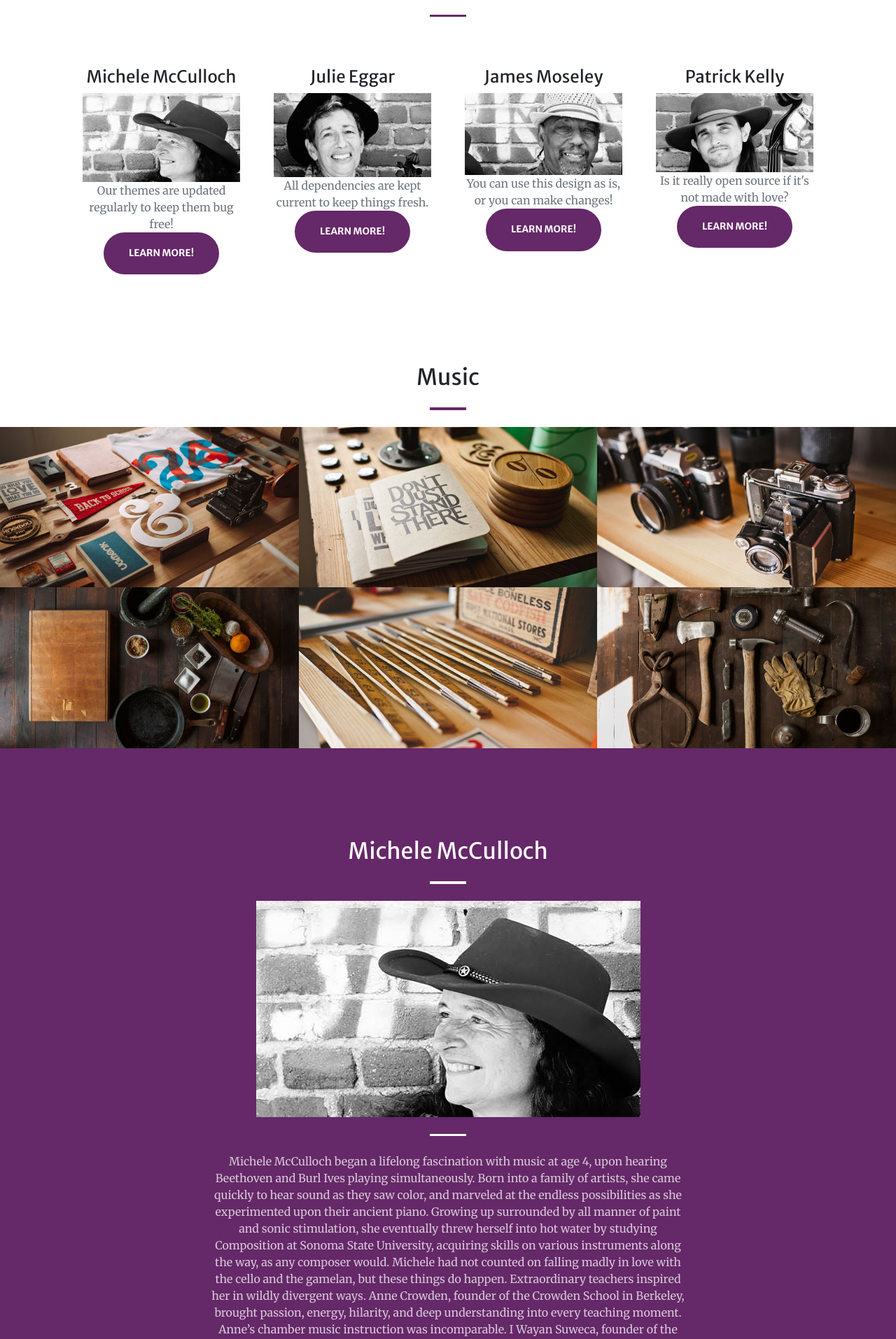
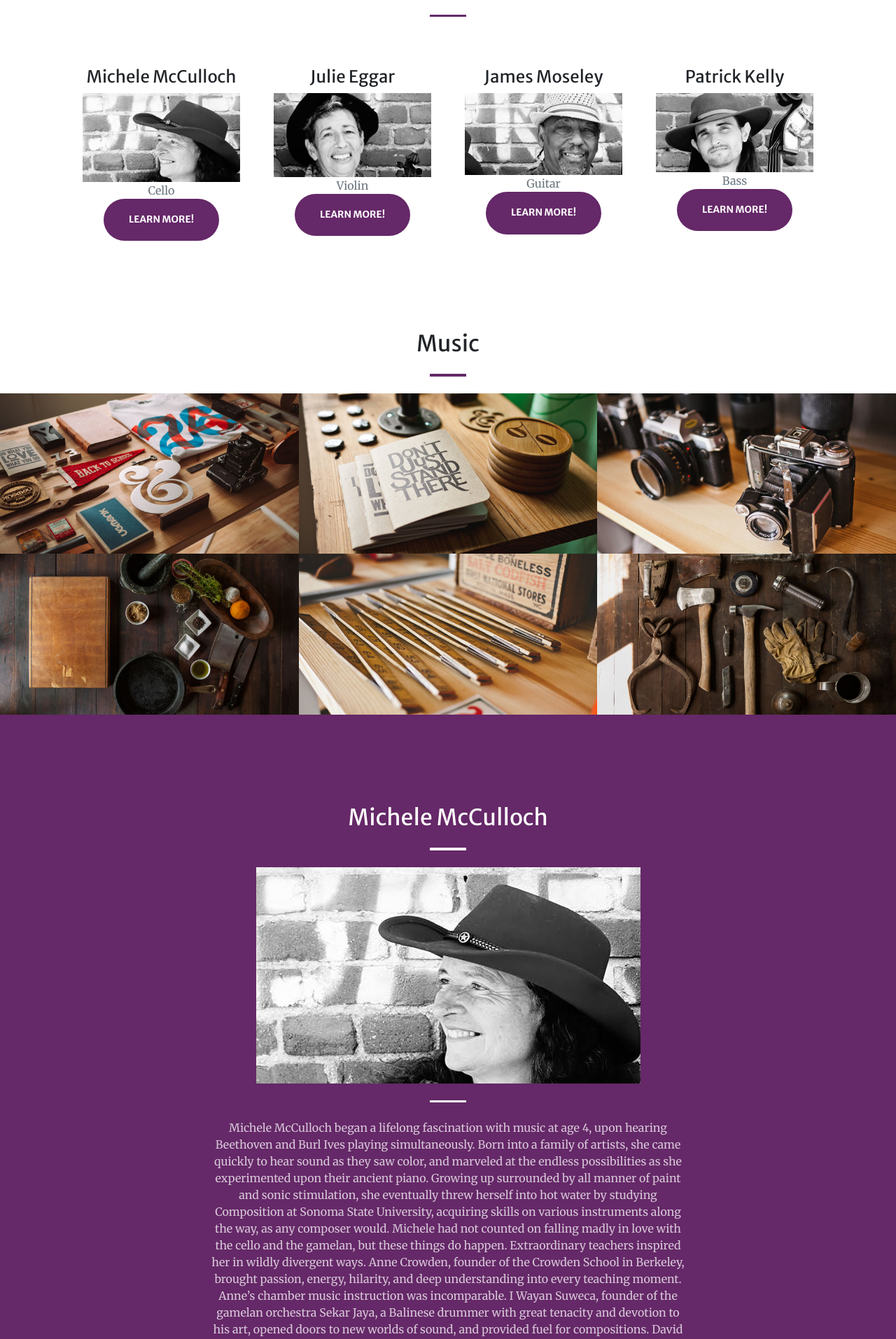
Before and after one commit to fatpat314/fatpat314-Poetic_Rukus_website, a Flask app: page / in a window 1280 px wide. Shown: the part 1311-3224 px from the top of the page at 70% size. Run offline with Flask 2, Linux system fonts and the light colour scheme; some libraries are stand-ins or nearby versions.

Commit message:
making more styles, need to make my bio and edit button names

```diff
--- a/templates/index.html
+++ b/templates/index.html
@@ -90,7 +90,7 @@
                             <!-- <div class="mb-2"><i class="bi-gem fs-1 text-primary"></i></div> -->
                             <h3 class="h4 mb-2">Michele McCulloch</h3>
                             <img class="img-fluid" src="static/assets/img/Michele_rukus.png" alt="..." />
-                            <p class="text-muted mb-0">Our themes are updated regularly to keep them bug free!</p>
+                            <p class="text-muted mb-0">Cello</p>
                             <a style="background-color:#652868" class="btn btn-light btn-xl text-white" href="#michele">Learn More!</a>
                         </div>
                     </div>
@@ -99,7 +99,7 @@
                             <!-- <div class="mb-2"><i class="bi-laptop fs-1 text-primary"></i></div> -->
                             <h3 class="h4 mb-2">Julie Eggar</h3>
                             <img class="img-fluid" src="static/assets/img/Julie_rukus.png" alt="..." />
-                            <p class="text-muted mb-0">All dependencies are kept current to keep things fresh.</p>
+                            <p class="text-muted mb-0">Violin</p>
                             <a style="background-color:#652868" class="btn btn-light btn-xl text-white" href="#julie">Learn More!</a>
                         </div>
                     </div>
@@ -108,7 +108,7 @@
                             <!-- <div class="mb-2"><i class="bi-globe fs-1 text-primary"></i></div> -->
                             <h3 class="h4 mb-2">James Moseley</h3>
                             <img class="img-fluid" src="static/assets/img/James_rukus.png" alt="..." />
-                            <p class="text-muted mb-0">You can use this design as is, or you can make changes!</p>
+                            <p class="text-muted mb-0">Guitar</p>
                             <a style="background-color:#652868" class="btn btn-light btn-xl text-white" href="#james">Learn More!</a>
                         </div>
                     </div>
@@ -117,7 +117,7 @@
                             <!-- <div class="mb-2"><i class="bi-heart fs-1 text-primary"></i></div> -->
                             <h3 class="h4 mb-2">Patrick Kelly</h3>
                             <img class="img-fluid" src="static/assets/img/Patrick_rukus.png" alt="..." />
-                            <p class="text-muted mb-0">Is it really open source if it's not made with love?</p>
+                            <p class="text-muted mb-0">Bass</p>
                             <a style="background-color:#652868" class="btn btn-light btn-xl text-white" href="#patrick">Learn More!</a>
                         </div>
                     </div>
@@ -248,6 +248,7 @@
                         <h2 class="text-white mt-0">Julie Eggar</h2>
                         <hr class="divider divider-light" />
                         <img class="img-fluid" src="static/assets/img/Julie_rukus.png" alt="..." />
+                        <hr class="divider divider-light" />
                         <p class="text-white-75 mb-4">Julie Egger has been playing the violin since the age of 7.   In high school she was a member of the “Long Island Youth Orchestra” and traveled with them around the world.   Julie attended Manhattan School of Music and Crane School of Music where she studied with the Julliard String Quartet.  Julie then went on to teach music and perform with many ensembles throughout her life.  When Julie lived in Boston, she performed with a milieu of musicians as well as teaching violin and working as a Special Education Teacher. In 1989, Julie moved to California where she continued her passion for music.   She performed with the Red Hot Chachkas (a Klezmer fusion band) in the Bay Area for 18 years, Convergents, a trio performing improvisational music and at present Poetic Ruckus, a quartet of all original music.   Julie has composed pieces for both the Red Hot Chachkas and Poetic Ruckus.  She is ardent with her playing and when performing hopes to transform her audience.   Julie currently lives in West Marin with her husband Al and dog Jude.
                         </p>
                     </div>
@@ -262,21 +263,30 @@
                         <h2 style="color:#652868" class="mt-0">Patrick Kelly</h2>
                         <hr style="background-color:#652868" class="divider" />
                         <img class="img-fluid" src="static/assets/img/Patrick_rukus.png" alt="..." />
-                        <p class="text-white-75 mb-4">Bio Goes here!</p>
+                        <hr style="background-color:#652868" class="divider" />
+                        <p style="color:#652868" class="mb-4">Bio Goes here!</p>
                     </div>
                 </div>
             </div>
         </section>
         <!-- Call to action-->
-        <section class="page-section bg-dark text-white">
+        <!-- <section class="page-section bg-dark text-white">
             <div class="container px-4 px-lg-5 text-center">
                 <h2 class="mb-4">Free Download at Start Bootstrap!</h2>
                 <a class="btn btn-light btn-xl" href="https://startbootstrap.com/theme/creative/">Download Now!</a>
             </div>
-        </section>
+        </section> -->
         <!-- Contact-->
         <section class="page-section" id="contact">
             <div class="container px-4 px-lg-5">
+                <div class="row gx-4 gx-lg-5 justify-content-center">
+                    <div class="col-lg-8 col-xl-6 text-center">
+                        <h2 class="mt-0">Contact Info Goes Here.</h2>
+                    </div>
+                </div>
+            </div>
+        </section>
+            <!-- <div class="container px-4 px-lg-5">
                 <div class="row gx-4 gx-lg-5 justify-content-center">
                     <div class="col-lg-8 col-xl-6 text-center">
                         <h2 class="mt-0">Let's Get In Touch!</h2>
@@ -285,7 +295,8 @@
                     </div>
                 </div>
                 <div class="row gx-4 gx-lg-5 justify-content-center mb-5">
-                    <div class="col-lg-6">
+                    <div class="col-lg-6"> -->
+
                         <!-- * * * * * * * * * * * * * * *-->
                         <!-- * * SB Forms Contact Form * *-->
                         <!-- * * * * * * * * * * * * * * *-->
@@ -293,65 +304,66 @@
                         <!-- To make this form functional, sign up at-->
                         <!-- https://startbootstrap.com/solution/contact-forms-->
                         <!-- to get an API token!-->
-                        <form id="contactForm" data-sb-form-api-token="API_TOKEN">
+
+                        <!-- <form id="contactForm" data-sb-form-api-token="API_TOKEN"> -->
                             <!-- Name input-->
-                            <div class="form-floating mb-3">
+                            <!-- <div class="form-floating mb-3">
                                 <input class="form-control" id="name" type="text" placeholder="Enter your name..." data-sb-validations="required" />
                                 <label for="name">Full name</label>
                                 <div class="invalid-feedback" data-sb-feedback="name:required">A name is required.</div>
-                            </div>
+                            </div> -->
                             <!-- Email address input-->
-                            <div class="form-floating mb-3">
+                            <!-- <div class="form-floating mb-3">
                                 <input class="form-control" id="email" type="email" placeholder="name@example.com" data-sb-validations="required,email" />
                                 <label for="email">Email address</label>
                                 <div class="invalid-feedback" data-sb-feedback="email:required">An email is required.</div>
                                 <div class="invalid-feedback" data-sb-feedback="email:email">Email is not valid.</div>
-                            </div>
+                            </div> -->
                             <!-- Phone number input-->
-                            <div class="form-floating mb-3">
+                            <!-- <div class="form-floating mb-3">
                                 <input class="form-control" id="phone" type="tel" placeholder="(123) 456-7890" data-sb-validations="required" />
                                 <label for="phone">Phone number</label>
                                 <div class="invalid-feedback" data-sb-feedback="phone:required">A phone number is required.</div>
-                            </div>
+                            </div> -->
                             <!-- Message input-->
-                            <div class="form-floating mb-3">
+                            <!-- <div class="form-floating mb-3">
                                 <textarea class="form-control" id="message" type="text" placeholder="Enter your message here..." style="height: 10rem" data-sb-validations="required"></textarea>
                                 <label for="message">Message</label>
                                 <div class="invalid-feedback" data-sb-feedback="message:required">A message is required.</div>
-                            </div>
+                            </div> -->
                             <!-- Submit success message-->
                             <!---->
                             <!-- This is what your users will see when the form-->
                             <!-- has successfully submitted-->
-                            <div class="d-none" id="submitSuccessMessage">
+                            <!-- <div class="d-none" id="submitSuccessMessage">
                                 <div class="text-center mb-3">
                                     <div class="fw-bolder">Form submission successful!</div>
                                     To activate this form, sign up at
                                     <br />
                                     <a href="https://startbootstrap.com/solution/contact-forms">https://startbootstrap.com/solution/contact-forms</a>
                                 </div>
-                            </div>
+                            </div> -->
                             <!-- Submit error message-->
                             <!---->
                             <!-- This is what your users will see when there is-->
                             <!-- an error submitting the form-->
-                            <div class="d-none" id="submitErrorMessage"><div class="text-center text-danger mb-3">Error sending message!</div></div>
+                            <!-- <div class="d-none" id="submitErrorMessage"><div class="text-center text-danger mb-3">Error sending message!</div></div> -->
                             <!-- Submit Button-->
-                            <div class="d-grid"><button class="btn btn-primary btn-xl disabled" id="submitButton" type="submit">Submit</button></div>
-                        </form>
-                    </div>
-                </div>
-                <div class="row gx-4 gx-lg-5 justify-content-center">
-                    <div class="col-lg-4 text-center mb-5 mb-lg-0">
-                        <i class="bi-phone fs-2 mb-3 text-muted"></i>
-                        <div>+1 (555) 123-4567</div>
-                    </div>
-                </div>
-            </div>
-        </section>
+                            <!-- <div class="d-grid"><button class="btn btn-primary btn-xl disabled" id="submitButton" type="submit">Submit</button></div> -->
+                        <!-- </form> -->
+                    <!-- </div> -->
+                <!-- </div> -->
+                <!-- <div class="row gx-4 gx-lg-5 justify-content-center"> -->
+                    <!-- <div class="col-lg-4 text-center mb-5 mb-lg-0"> -->
+                        <!-- <i class="bi-phone fs-2 mb-3 text-muted"></i> -->
+                        <!-- <div>+1 (555) 123-4567</div> -->
+                    <!-- </div> -->
+                <!-- </div> -->
+            <!-- </div> -->
+        <!-- </section> -->
         <!-- Footer-->
         <footer class="bg-light py-5">
-            <div class="container px-4 px-lg-5"><div class="small text-center text-muted">Copyright &copy; 2021 - Company Name</div></div>
+            <div class="container px-4 px-lg-5"><div class="small text-center text-muted">Copyright &copy; 2021 - Poetic Rukus</div></div>
         </footer>
         <!-- Bootstrap core JS-->
         <script src="https://cdn.jsdelivr.net/npm/bootstrap@5.1.0/dist/js/bootstrap.bundle.min.js"></script>
```
